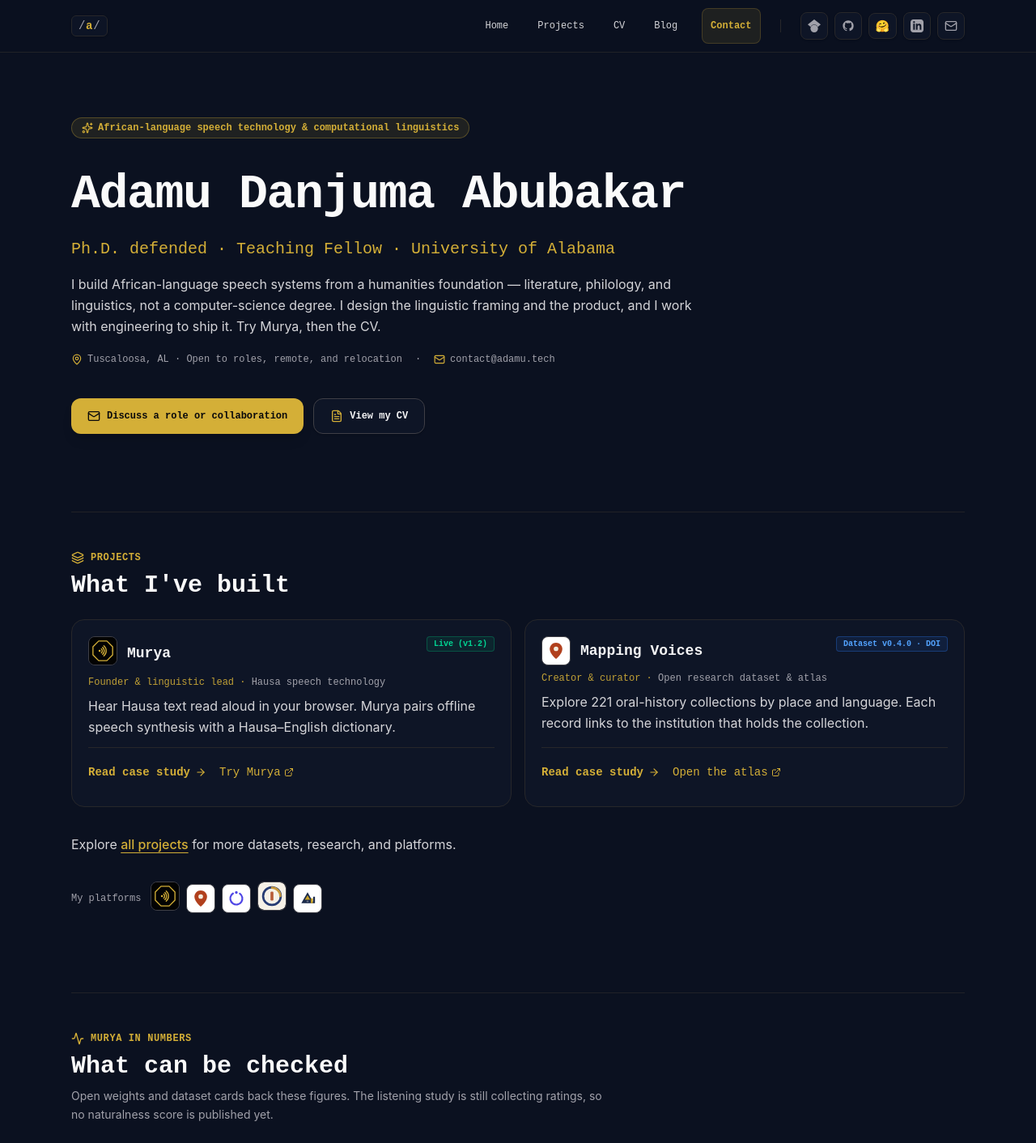
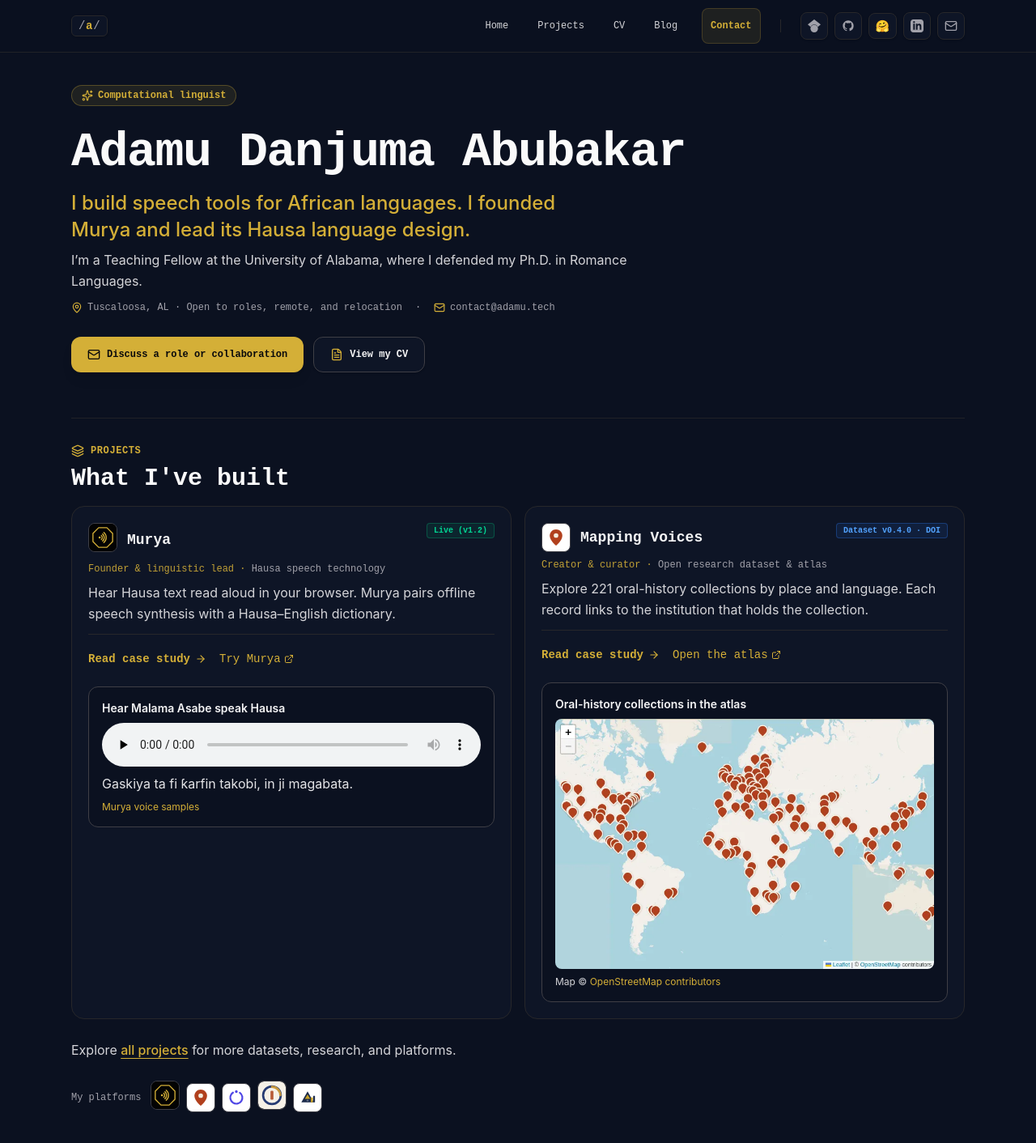
Before and after one commit to adab-tech/adab-tech.github.io, a Next.js app: page / in a window 1280 px wide. Shown: the top 1412 px of the page at 81% size. Built offline with nearby package versions, Linux system fonts and the light colour scheme; a web font is replaced by a local one.

Commit message:
Lead with the work and add accessible project previews (#109)
Co-authored-by: Adamu Danjuma <adamuwrites@gmail.com>

```diff
--- a/content/site/case-studies.json
+++ b/content/site/case-studies.json
@@ -14,6 +14,14 @@
       "headline": "Hausa speech synthesis that runs in the browser",
       "summary": "Murya combines Hausa speech synthesis with a searchable lexicon. Its browser runtime can generate speech and look up words without a live connection after the required assets are loaded.",
       "role": "Founder and linguistic lead",
+      "media": {
+        "kind": "audio",
+        "src": "/project-media/murya-asabe.wav",
+        "caption": "Hear Malama Asabe speak Hausa",
+        "description": "Gaskiya ta fi ƙarfin takobi, in ji magabata.",
+        "lang": "ha",
+        "credit": "[Murya voice samples](https://murya.ng/#voices)"
+      },
       "metrics": [
         { "value": "8", "label": "Voices in the published model" },
         { "value": "22,050 Hz", "label": "Model sample rate" },
@@ -51,6 +59,14 @@
       "headline": "Finding oral-history archives across languages and borders",
       "summary": "Mapping Voices makes scattered oral-history and voice-testimony collections easier to discover. A searchable atlas pairs each indexed collection with structured metadata and a link to the institution that holds it.",
       "role": "Creator and curator",
+      "media": {
+        "kind": "image",
+        "src": "/project-media/mapping-voices.webp",
+        "caption": "Oral-history collections in the atlas",
+        "description": "Map showing collection locations across the Americas, Europe, Africa, Asia, and Oceania.",
+        "lang": "",
+        "credit": "Map © [OpenStreetMap contributors](https://www.openstreetmap.org/copyright)"
+      },
       "metrics": [
         { "value": "221", "label": "Collections in dataset v0.4.0" },
         { "value": "120", "label": "Countries and territories represented" },
--- a/content/site/home.json
+++ b/content/site/home.json
@@ -5,10 +5,10 @@
     "shareTitle": "Adamu Danjuma Abubakar — Computational Linguist",
     "shareDescription": "Hausa speech technology, open research datasets, and computational linguistics for African languages."
   },
-  "badge": "African-language speech technology & computational linguistics",
+  "badge": "Computational linguist",
   "name": "Adamu Danjuma Abubakar",
-  "tagline": "Ph.D. defended · Teaching Fellow · University of Alabama",
-  "intro": "I build African-language speech systems from a humanities foundation — literature, philology, and linguistics, not a computer-science degree. I design the linguistic framing and the product, and I work with engineering to ship it. Try Murya, then the CV.",
+  "tagline": "I build speech tools for African languages. I founded Murya and lead its Hausa language design.",
+  "intro": "I’m a Teaching Fellow at the University of Alabama, where I defended my Ph.D. in Romance Languages.",
   "location": "Tuscaloosa, AL · Open to roles, remote, and relocation",
   "email": "contact@adamu.tech",
   "buttons": [
--- a/content/site/projects.json
+++ b/content/site/projects.json
@@ -29,7 +29,7 @@
       "showOnHome": true,
       "homeSummary": "Hear Hausa text read aloud in your browser. Murya pairs offline speech synthesis with a Hausa–English dictionary.",
       "homeLinkLabel": "Try Murya",
-      "description": "Hausa speech synthesis and live spoken conversation. Speech synthesis and dictionary lookup run in the browser and work offline; answers are grounded in the Ƙamus lexicon.",
+      "description": "Hear Hausa text read aloud or look up a word in the Ƙamus dictionary. Both work offline in the browser after the first download.",
       "highlights": [
         "Blind MOS naturalness study running at app.murya.ng/listen; no score is published until each voice has enough ratings",
         "8-speaker Piper VITS model at 22,050 Hz, fine-tuned on the WAXAL Hausa corpus. Weights CC BY-NC-SA 4.0 on Hugging Face; application code MIT",
@@ -64,7 +64,7 @@
       "showOnHome": true,
       "homeSummary": "Explore 221 oral-history collections by place and language. Each record links to the institution that holds the collection.",
       "homeLinkLabel": "Open the atlas",
-      "description": "An open research dataset and interactive atlas of real oral-history and voice-testimony collections worldwide — a single geographic entry point into collections otherwise scattered across hundreds of institutional sites, searchable by country, language, theme, period, and access, with a published methodology and persistent identifiers.",
+      "description": "Find oral-history collections by country, language, or theme, then follow each record to the institution that holds it.",
       "highlights": [
         "221 real, publicly documented collections across 120 countries and territories and 125 languages, archived on Zenodo (doi:10.5281/zenodo.22996478)",
         "Zero-dependency static app (Leaflet + OpenStreetMap) with Language Explorer, Theme Explorer, and Coverage Gaps views",
--- a/src/app/admin/case-studies/page.tsx
+++ b/src/app/admin/case-studies/page.tsx
@@ -25,6 +25,18 @@ const schema: Field[] = [
       { key: 'headline', label: 'Headline', type: 'text' },
       { key: 'summary', label: 'Summary', type: 'textarea' },
       { key: 'role', label: 'Your role', type: 'text' },
+      {
+        key: 'media', label: 'Project preview', type: 'group',
+        help: 'Appears in the case study and on its featured homepage card.',
+        fields: [
+          { key: 'kind', label: 'Media type', type: 'select', options: ['none', 'audio', 'image'], default: 'none' },
+          { key: 'src', label: 'Public media path on this site', type: 'url', placeholder: '/project-media/example.webp' },
+          { key: 'caption', label: 'Caption', type: 'text' },
+          { key: 'description', label: 'Hausa or other transcript for audio, or alt text for an image', type: 'textarea' },
+          { key: 'lang', label: 'Transcript language code (optional)', type: 'text', placeholder: 'ha' },
+          { key: 'credit', label: 'Source or attribution (optional)', type: 'text', help: 'Use [source name](https://…) for a link.' },
+        ],
+      },
       {
         key: 'metrics', label: 'Evidence at a glance', type: 'list', itemLabel: 'metric', titleKey: 'label',
         fields: [
--- a/src/app/admin/projects/page.tsx
+++ b/src/app/admin/projects/page.tsx
@@ -20,7 +20,7 @@ const project: Field[] = [
   { key: 'homeSummary', label: 'Short description (home page)', type: 'textarea' },
   { key: 'homeLinkLabel', label: 'Main link text (home page)', type: 'text', placeholder: 'Visit', default: 'Visit' },
   { key: 'description', label: 'Full description (Projects page)', type: 'textarea' },
-  { key: 'highlights', label: 'Highlights (Projects page)', type: 'strings', itemLabel: 'highlight' },
+  { key: 'highlights', label: 'Highlights (case study, or Projects page if there is no case study)', type: 'strings', itemLabel: 'highlight' },
   { key: 'paperUrl', label: 'Paper link', type: 'url', help: 'A page on this site starts with /, such as /papers/agentic-ai.' },
   { key: 'paperLinkLabel', label: 'Paper link text (Projects page)', type: 'text', placeholder: 'Paper' },
   { key: 'modelUrl', label: 'Model or dataset link', type: 'url' },
--- a/src/app/page.tsx
+++ b/src/app/page.tsx
@@ -2,6 +2,8 @@
 
 import React from 'react'
 import Link from 'next/link'
+import { caseStudyFor } from '@/lib/case-studies'
+import { StudyMediaPreview } from '@/components/StudyMediaPreview'
 import { CaseStudyLink } from '@/components/CaseStudyLink'
 import { GlobalShell } from '@/components/GlobalShell'
 import { InlineText } from '@/components/InlineText'
@@ -23,10 +25,10 @@ const N = HOME.numbers
 export default function HomePage() {
   return (
     <GlobalShell>
-      <div className="w-full max-w-6xl mx-auto px-4 sm:px-6 py-8 sm:py-12 space-y-16 sm:space-y-24">
+      <div className="w-full max-w-6xl mx-auto px-4 sm:px-6 py-6 sm:py-10 space-y-9 sm:space-y-14">
 
         {/* HERO SECTION — Clear Narrative, Academic Affiliations & Primary CTAs */}
-        <section className="space-y-8 pt-4 sm:pt-8">
+        <section className="space-y-4 sm:space-y-5">
 
           {/* Status & Verification Badges */}
           <div className="flex flex-wrap items-center gap-2.5">
@@ -38,14 +40,14 @@ export default function HomePage() {
           </div>
 
           {/* Core Title & Bio */}
-          <div className="space-y-4 max-w-3xl">
+          <div className="space-y-2 max-w-3xl">
             <h1 className="text-3xl sm:text-5xl md:text-6xl font-mono font-bold text-zinc-50 tracking-tight leading-tight">
               {H.name}
             </h1>
-            <p className="text-lg sm:text-xl font-mono text-gold-500 font-medium">
+            <p className="max-w-2xl text-xl leading-snug text-gold-500 font-medium sm:text-2xl">
               {H.tagline}
             </p>
-            <p className="text-sm sm:text-base text-zinc-300 leading-relaxed font-sans">
+            <p className="text-base text-zinc-300 leading-relaxed font-sans">
               <InlineText text={H.intro} />
             </p>
 
@@ -88,7 +90,7 @@ export default function HomePage() {
         </section>
 
         {/* Featured projects */}
-        <section className="space-y-6 border-t border-zinc-800/80 pt-12">
+        <section className="space-y-4 border-t border-zinc-800/80 pt-5 sm:pt-8">
           <div className="space-y-2">
             <div className="flex items-center gap-2 text-xs font-mono font-bold text-gold-500 uppercase tracking-wider">
               <Layers className="w-4 h-4" />
@@ -102,8 +104,9 @@ export default function HomePage() {
           <div className="grid grid-cols-1 md:grid-cols-2 gap-4">
             {PROJECTS.projects.filter((p) => p.showOnHome).map((p) => {
               const url = primaryLink(p) || p.repoUrl
+              const study = caseStudyFor(p.id)
               return (
-              <div key={p.id} className="p-5 rounded-2xl border border-zinc-800 bg-[#0E1526] space-y-3 flex flex-col justify-between">
+              <div key={p.id} className="p-5 rounded-2xl border border-zinc-800 bg-[#0E1526] space-y-3 flex flex-col">
                 <div className="space-y-2">
                   <div className="flex flex-wrap items-start justify-between gap-2">
                     <div className="flex items-center gap-3 min-w-0">
@@ -146,8 +149,8 @@ export default function HomePage() {
                       <ExternalLink className="w-3 h-3" />
                     </a>
                   ))}
-
                 </div>
+                {study?.media && <StudyMediaPreview media={study.media} resource={study.links[0]} />}
               </div>
               )
             })}
--- a/src/components/CaseStudyArticle.tsx
+++ b/src/components/CaseStudyArticle.tsx
@@ -1,5 +1,7 @@
+import { StudyMediaPreview } from '@/components/StudyMediaPreview'
 import { InlineText } from '@/components/InlineText'
 import type { CaseStudy, CaseStudyContact } from '@/lib/case-studies'
+import { PROJECTS } from '@/lib/site-content'
 import { parsePublicUrl } from '@/lib/public-url'
 import { ArrowRight, ExternalLink, Mail } from 'lucide-react'
 
@@ -31,8 +33,11 @@ export function CaseStudyArticle({ study, contact, preview = false }: {
   const contactLink = parsePublicUrl(contact.contactUrl)
   const cv = parsePublicUrl(contact.cvUrl)
   const [primaryResource, ...resources] = study.links
+  const media = study.media?.kind === 'none' ? undefined : study.media
+  const highlights = PROJECTS.projects.find(project => project.id === study.projectId)?.highlights
   return (
     <article className="space-y-9 sm:space-y-12">
+      <div className={media ? "grid items-center gap-6 lg:grid-cols-[minmax(0,1.2fr)_minmax(0,1fr)]" : undefined}>
         <header className="max-w-3xl space-y-5">
           <p className="text-xs font-mono font-semibold uppercase tracking-[0.2em] text-gold-500">{study.title}</p>
           <h1 className="break-words font-serif-display text-3xl font-semibold leading-tight tracking-tight text-zinc-50 min-[375px]:text-4xl sm:text-6xl">
@@ -42,6 +47,9 @@ export function CaseStudyArticle({ study, contact, preview = false }: {
           <p className="border-l-2 border-gold-500 pl-3 font-mono text-xs font-bold text-zinc-200 sm:text-sm">{study.role}</p>
           {primaryResource && <StudyResource link={primaryResource} preview={preview} featured />}
         </header>
+
+        {media && <StudyMediaPreview media={media} resource={primaryResource} preview={preview} />}
+      </div>
 
       {study.metrics.length > 0 && (
         <dl className="grid grid-cols-1 divide-y divide-zinc-800 rounded-2xl border border-zinc-800 bg-[#0E1526] sm:grid-cols-3 sm:divide-x sm:divide-y-0">
@@ -66,6 +74,14 @@ export function CaseStudyArticle({ study, contact, preview = false }: {
               ))}
             </section>
           ))}
+          {highlights && highlights.length > 0 && (
+            <section className="space-y-3 border-t border-zinc-800 pt-5">
+              <h2 className="text-lg font-mono font-semibold text-zinc-100">Technical details</h2>
+              <ul className="list-disc space-y-2 pl-5 leading-relaxed text-zinc-300">
+                {highlights.map((item, index) => <li key={index}>{item}</li>)}
+              </ul>
+            </section>
+          )}
         </div>
         {resources.length > 0 && (
           <section className="self-start space-y-4 rounded-2xl border border-zinc-800 bg-[#0E1526] p-5">
--- /dev/null
+++ b/src/components/StudyMediaPreview.tsx
@@ -0,0 +1,34 @@
+import Image from 'next/image'
+import { InlineText } from '@/components/InlineText'
+import type { StudyMedia } from '@/lib/case-studies'
+import { parsePublicUrl } from '@/lib/public-url'
+
+export function StudyMediaPreview({ media, resource, preview = false }: {
+  media: StudyMedia
+  resource?: { label: string; url: string }
+  preview?: boolean
+}) {
+  if (media.kind !== 'audio' && media.kind !== 'image') return null
+  const url = parsePublicUrl(resource?.url)
+  const image = media.kind === 'image' && (
+    <Image src={media.src} alt={media.description} width={800} height={529}
+      className="block h-auto w-full rounded-lg" />
+  )
+  return (
+    <figure className="min-w-0 space-y-2 rounded-xl border border-zinc-700 bg-[#0B1120] p-3 sm:p-4">
+      <figcaption className="text-sm font-semibold text-zinc-100">{media.caption}</figcaption>
+      {media.kind === 'audio' ? (
+        <>
+          <audio controls preload="none" src={media.src} aria-label={media.caption} className="block w-full min-w-0" />
+          <p lang={media.lang || undefined} className="text-base leading-relaxed text-zinc-200">{media.description}</p>
+        </>
+      ) : url && url.kind !== 'email' && !preview ? (
+        <a href={url.href} aria-label={resource?.label} className="block rounded-lg focus-visible:outline-2 focus-visible:outline-gold-500"
+          {...(url.kind === 'external' ? { target: '_blank', rel: 'noopener noreferrer' } : {})}>
+          {image}
+        </a>
+      ) : image}
+      {media.credit && <p className="text-xs text-zinc-300"><InlineText text={media.credit} /></p>}
+    </figure>
+  )
+}
```
Also changed, not shown: src/app/projects/page.tsx (+15 -14 lines), src/lib/case-studies.ts (+19 -1 lines), public/project-media/mapping-voices.webp (added), 1 other file (tests, documents, lock files or other folders). Lines whose indentation alone changed are shown as unchanged.
